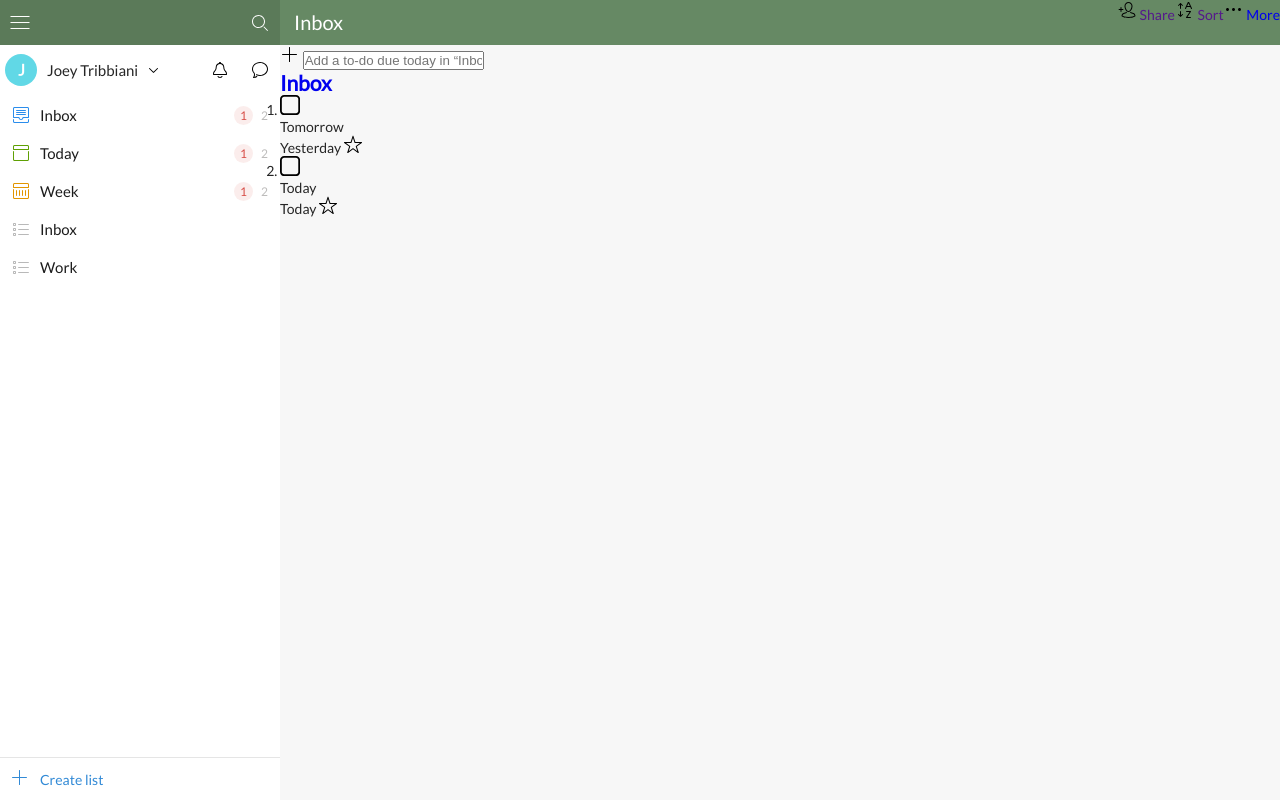
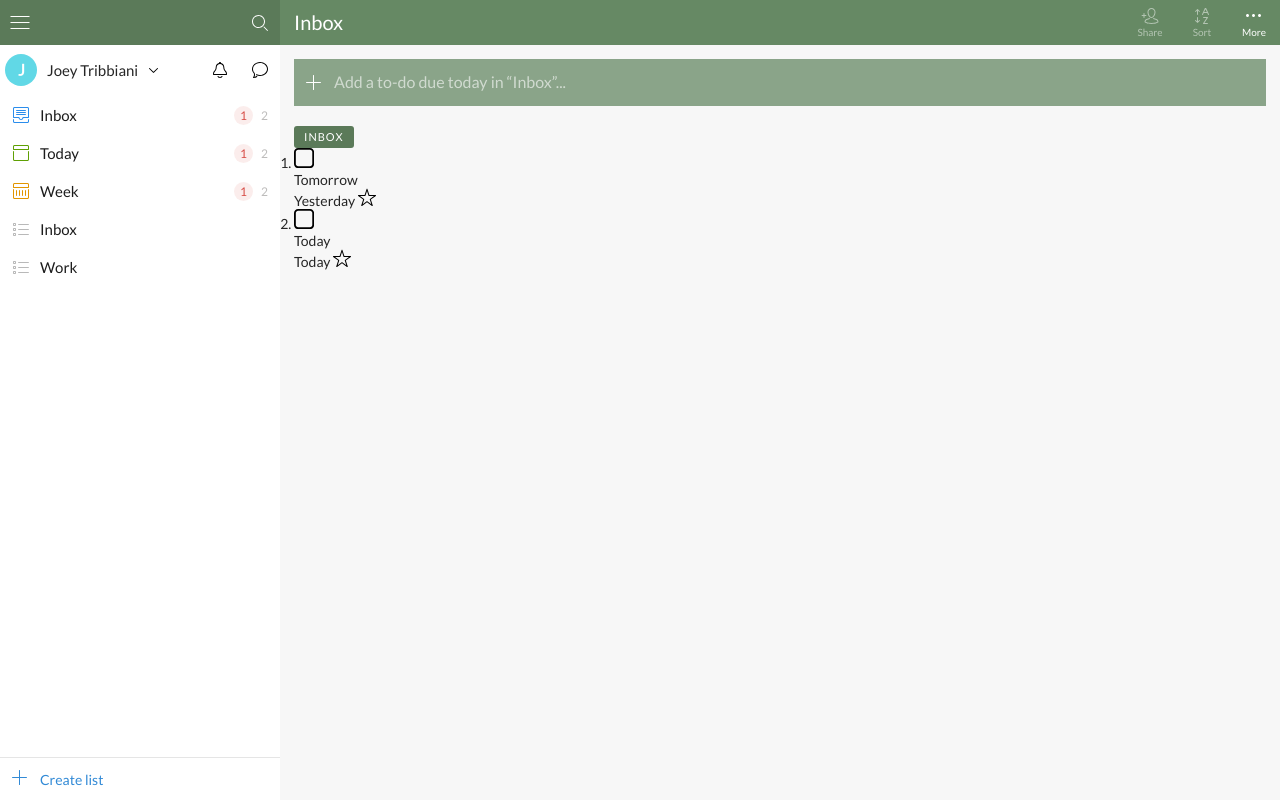
Before and after one commit to kingofpsa11/wunderlist-sass-file, a PHP site: page / in a window 1280 px wide. Run offline with PHP 8.4, Linux system fonts and the light colour scheme.

Commit message:
24/01/2019-sang

```diff
--- a/assets/css/style.css
+++ b/assets/css/style.css
@@ -89,7 +89,8 @@ body {
         body .main-interface .navigation .lists-inner .lists-scroll {
           display: flex;
           flex-direction: column;
-          flex: 1; }
+          flex: 1;
+          overflow: auto; }
           body .main-interface .navigation .lists-inner .lists-scroll ul {
             margin: 0;
             padding: 0; }
@@ -160,7 +161,64 @@ body {
           display: none; }
         body .main-interface #tasks #list-toolbar .actionBar .actionBar-bottom {
           height: 45px;
-          display: flex; }
+          font-size: 0; }
+          body .main-interface #tasks #list-toolbar .actionBar .actionBar-bottom a {
+            display: inline-block;
+            text-align: center;
+            fill: #fff;
+            padding: 6px;
+            min-width: 40px; }
+            body .main-interface #tasks #list-toolbar .actionBar .actionBar-bottom a .tab-text {
+              display: block;
+              text-align: center;
+              color: #fff;
+              font-size: 10px; }
+          body .main-interface #tasks #list-toolbar .actionBar .actionBar-bottom a.disabled {
+            pointer-events: none;
+            opacity: 0.5; }
+      body .main-interface #tasks .task-scroll {
+        margin: 0 7px;
+        padding: 0 7px; }
+        body .main-interface #tasks .task-scroll .addTask {
+          margin: 14px 0;
+          padding: 0 12px;
+          background: rgba(102, 137, 100, 0.75);
+          position: relative; }
+          body .main-interface #tasks .task-scroll .addTask a.plus-wrapper {
+            position: absolute;
+            left: 10px;
+            top: 14px; }
+            body .main-interface #tasks .task-scroll .addTask a.plus-wrapper svg {
+              fill: #fff; }
+          body .main-interface #tasks .task-scroll .addTask .addTask-input {
+            position: relative;
+            background: none;
+            outline: none;
+            border: none;
+            font-size: 16px;
+            line-height: 20px;
+            padding: 13px 60px 14px 28px;
+            width: 100%;
+            box-sizing: border-box;
+            font-family: "Lato", "Geneva CY", "Lucida Grande", "Arial Unicode MS", "Helvetica Neue", "Helvetica", "Arial", sans-serif;
+            color: #fff; }
+          body .main-interface #tasks .task-scroll .addTask .addTask-input::placeholder {
+            color: rgba(255, 255, 255, 0.6); }
+        body .main-interface #tasks .task-scroll .task-list h2 {
+          margin-top: 20px;
+          position: relative;
+          font-size: 11px; }
+          body .main-interface #tasks .task-scroll .task-list h2 a.groupHeader {
+            background: #5b7a59;
+            display: inline-block;
+            padding: 3px 10px;
+            vertical-align: middle;
+            color: #fff;
+            line-height: 16px;
+            letter-spacing: 1px;
+            font-weight: 400;
+            text-transform: uppercase;
+            border-radius: 3px; }
     body .main-interface #detail {
       width: 0px; }
   body #user-popover {
--- a/assets/css/style.scss
+++ b/assets/css/style.scss
@@ -69,6 +69,7 @@ body{
                     padding-top: 2px;
                     padding-bottom: 4px;
                     display: flex;
+
                     a.user{
                         display: flex;
                         flex: 1;
@@ -110,6 +111,7 @@ body{
                     display: flex;
                     flex-direction: column;
                     flex: 1;
+                    overflow: auto;
                     ul{
                         margin: 0;
                         padding: 0;
@@ -214,7 +216,81 @@ body{
                     }
                     .actionBar-bottom{
                         height: 45px;
-                        display: flex;
+                        font-size: 0;
+                        a{
+                            display: inline-block;
+                            text-align: center;
+                            fill: #fff;
+                            padding: 6px;
+                            min-width: 40px;
+                            .tab-text{
+                                display: block;
+                                text-align: center;
+                                color: #fff;
+                                font-size: 10px;
+                            }
+                        }
+                        a.disabled{
+                            pointer-events: none;
+                            opacity: 0.5;
+                        }
+                    }
+                }
+            }
+            .task-scroll{
+                margin: 0 7px;
+                padding: 0 7px;
+                .addTask{
+                    margin: 14px 0;
+                    padding: 0 12px;
+                    background: rgba(102, 137, 100, 0.75);
+                    position: relative;
+                    a.plus-wrapper{
+                        position: absolute;
+                        left: 10px;
+                        top: 14px;
+                        svg{
+                            fill: #fff;
+                        }
+                    }
+                    .addTask-input{
+                        position: relative;
+                        background: none;
+                        outline: none;
+                        border: none;
+                        font-size: 16px;
+                        line-height: 20px;
+                        padding: 13px 60px 14px 28px;
+                        width: 100%;
+                        box-sizing: border-box;
+                        font-family: $font-stack;
+                        color: #fff;
+                    }
+                    .addTask-input::placeholder{
+                        color: rgba(255,255,255,0.6);
+                    }
+
+                }
+                .task-list{
+                    h2{
+                        margin-top: 20px;
+                        position: relative;
+                        font-size: 11px;
+                        a.groupHeader{
+                            background: #5b7a59;
+                            display: inline-block;
+                            padding: 3px 10px;
+                            vertical-align: middle;
+                            color: #fff;
+
+                            line-height: 16px;
+                            letter-spacing: 1px;
+                            font-weight: 400;
+                            text-transform: uppercase;
+                            border-radius: 3px;
+
+
+                        }
                     }
                 }
             }
--- a/index.html
+++ b/index.html
@@ -248,7 +248,6 @@
                 <div class="actionBar">
                     <div class="actionBar-top" style="height:0px">
                         <ul class="actionBar-top-sort active">
-
                         </ul>
                         <ul class="actionBar-top-more">
                             <li class="first-menu-item">
@@ -332,7 +331,7 @@
                             </svg>
                             <span class="tab-text">Share</span>
                         </a>
-                        <a href="" class="tab sore-az">
+                        <a href="" class="tab sore-az disabled">
                             <svg class="sort-az" width="20px" height="20px" viewBox="0 0 20 20" version="1.1" xmlns="http://www.w3.org/2000/svg" xmlns:xlink="http://www.w3.org/1999/xlink" aria-disabled="false">
                                 <g stroke="none" stroke-width="1" fill-rule="evenodd">
                                     <g id="sort-az">
```
Also changed, not shown: 1 other file.
